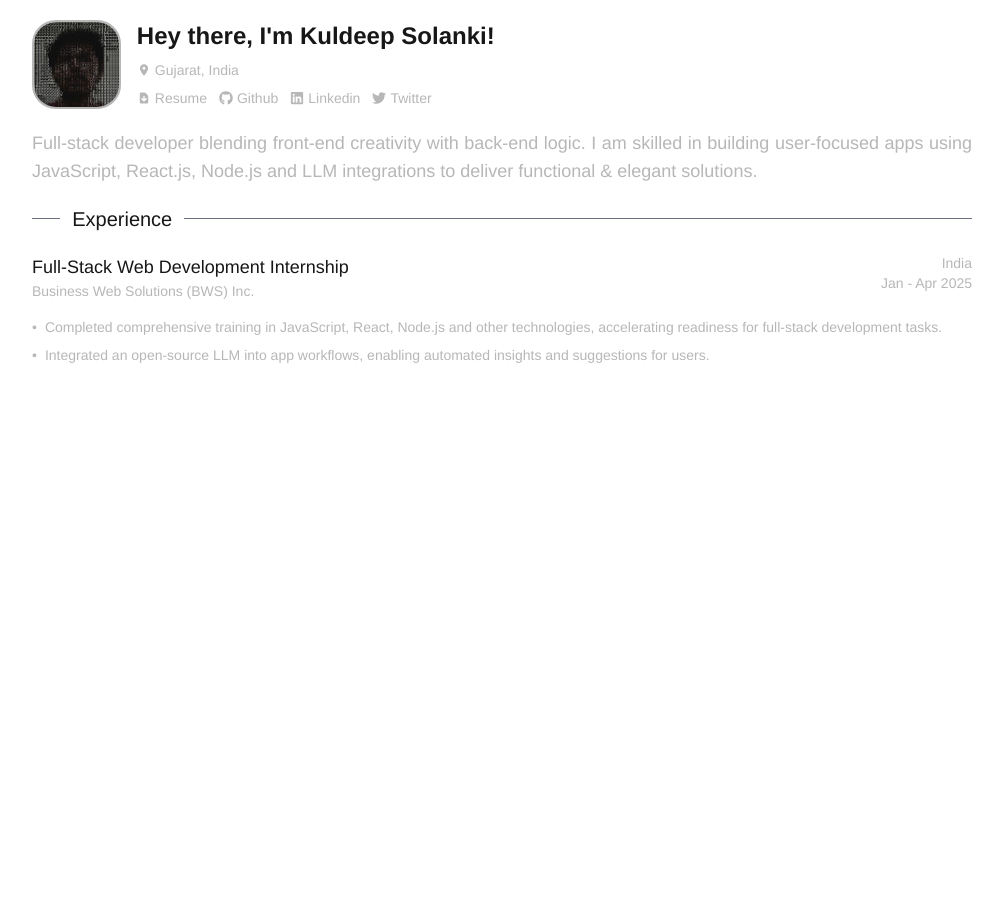
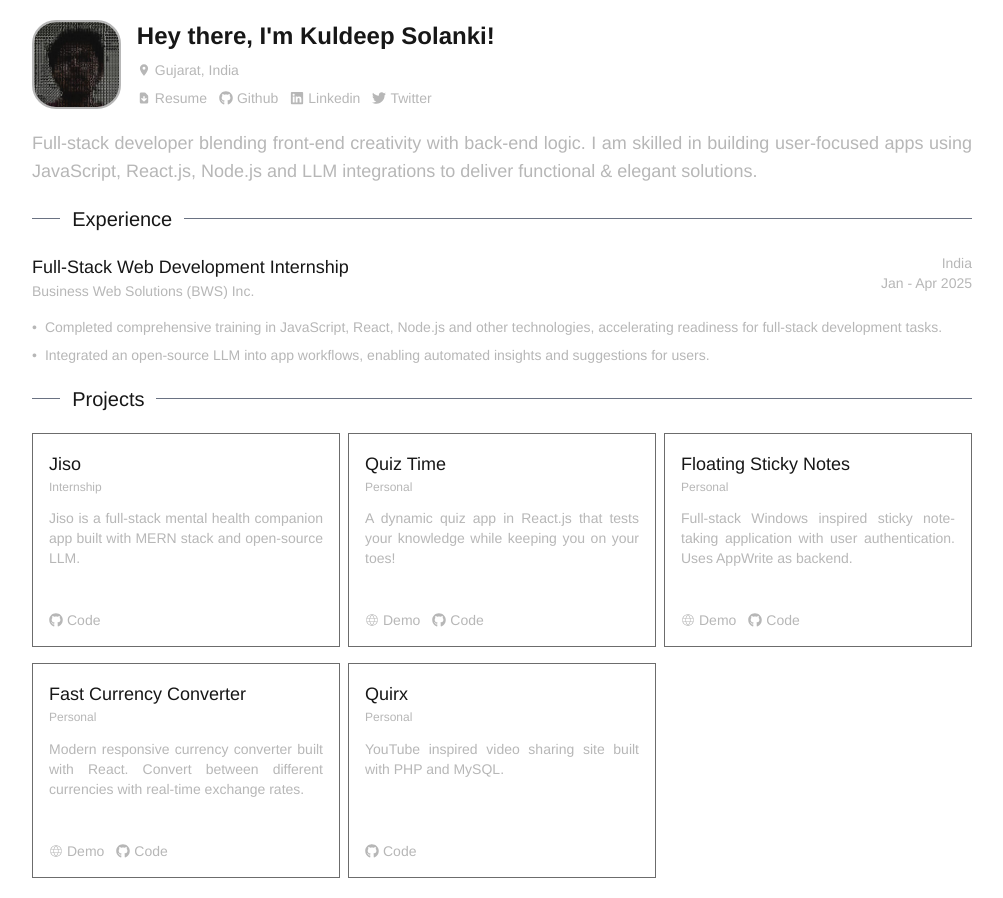
Before and after one commit to kuldp18/ksolanki.com, a Next.js app: page / in a window 1280 px wide. Shown: the whole page, without its empty margins (138-1141 px from the left). Before the commit the page ends 800 px from the top, so only its background shows below. Built offline with nearby package versions, Linux system fonts and the light colour scheme; a web font is replaced by a local one.

Commit message:
add Projects section

```diff
--- a/app/page.js
+++ b/app/page.js
@@ -1,9 +1,11 @@
 import Experience from "@/components/Experience";
+import Projects from "@/components/Projects";
 
 const Home = () => {
   return (
     <main>
       <Experience />
+      <Projects />
     </main>
   );
 };
--- /dev/null
+++ b/components/ProjectCard.js
@@ -0,0 +1,42 @@
+import { FaGithub as GithubIcon } from "react-icons/fa";
+import { CiGlobe as WebIcon } from "react-icons/ci";
+
+const ProjectCard = ({ title, description, website, code, type }) => {
+  return (
+    <div className="border-1 border-[#6c6c6c] p-3 md:p-4 flex flex-col gap-3 select-none">
+      <h2 className="text-sm font-semibold md:text-lg md:font-normal flex flex-col">
+        {title || "Default Project"}
+        {type && (
+          <span className="text-[#b7b7b7] text-[12px] capitalize">{type}</span>
+        )}
+      </h2>
+      <p className="text-sm text-[#b7b7b7] text-justify min-h-[90px]">
+        {description}
+      </p>
+      <div className="text-sm text-[#b7b7b7] flex gap-3">
+        {website && (
+          <a
+            href={website}
+            className="hover:text-white flex gap-1 items-center"
+            target="_blank"
+          >
+            <WebIcon />
+            <span>Demo</span>
+          </a>
+        )}
+
+        {code && (
+          <a
+            href={code}
+            className="hover:text-white flex gap-1 items-center"
+            target="_blank"
+          >
+            <GithubIcon />
+            <span>Code</span>
+          </a>
+        )}
+      </div>
+    </div>
+  );
+};
+export default ProjectCard;
--- /dev/null
+++ b/components/Projects.js
@@ -0,0 +1,57 @@
+import ProjectCard from "./ProjectCard";
+import SectionHeading from "./SectionHeading";
+
+const projects = [
+  {
+    title: "Jiso",
+    description:
+      "Jiso is a full-stack mental health companion app built with MERN stack and open-source LLM.",
+    code: "https://github.com/kuldp18/jiso-frontend",
+    type: "internship",
+  },
+  {
+    title: "Quiz Time",
+    description:
+      "A dynamic quiz app in React.js that tests your knowledge while keeping you on your toes!",
+    code: "https://github.com/kuldp18/quiz-time",
+    website: "https://quiz-time-js.netlify.app",
+    type: "personal",
+  },
+  {
+    title: "Floating Sticky Notes",
+    description:
+      "Full-stack Windows inspired sticky note-taking application with user authentication. Uses AppWrite as backend.",
+    code: "https://github.com/kuldp18/very-sticky-notes",
+    website: "https://verysticky.netlify.app/",
+    type: "personal",
+  },
+  {
+    title: "Fast Currency Converter",
+    description:
+      "Modern responsive currency converter built with React. Convert between different currencies with real-time exchange rates.",
+    code: "https://github.com/kuldp18/react-currency",
+    website: "https://fast-currency-converter.netlify.app/",
+    type: "personal",
+  },
+  {
+    title: "Quirx",
+    description:
+      "YouTube inspired video sharing site built with PHP and MySQL.",
+    code: "https://github.com/kuldp18/quirx",
+    type: "personal",
+  },
+];
+
+const Projects = () => {
+  return (
+    <section>
+      <SectionHeading text={"Projects"} />
+      <div className="grid grid-cols-2 md:grid-cols-3 gap-x-2 gap-y-4">
+        {projects.map((project, index) => {
+          return <ProjectCard {...project} key={index} />;
+        })}
+      </div>
+    </section>
+  );
+};
+export default Projects;
```
